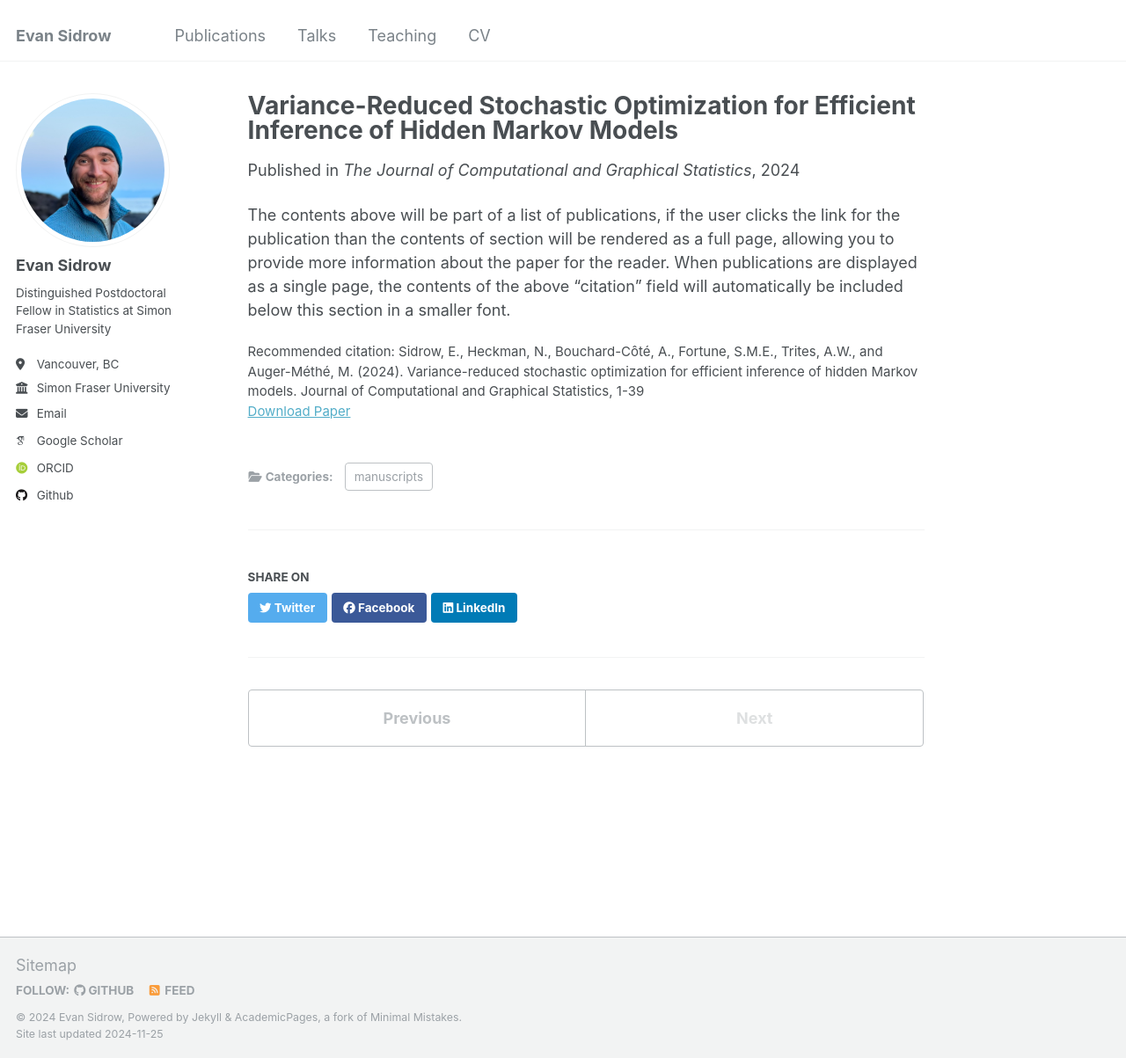
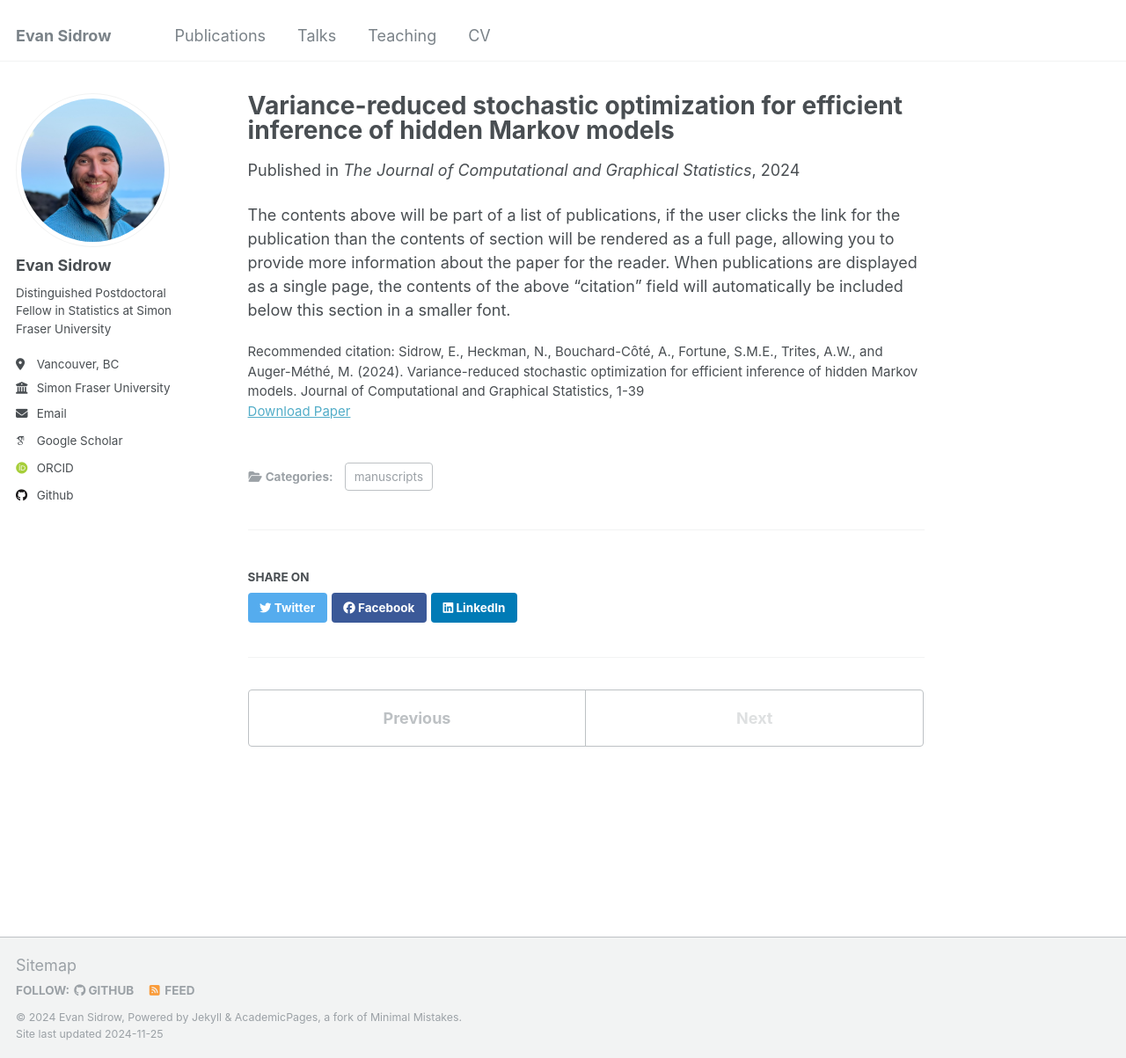
Before and after one commit to EvanSidrow/EvanSidrow.github.io, a Jekyll site: the page built from _publications/2024-06-07.md, in a window 1280 px wide and 1203 px high. Shown: the whole window at 88% size. Built offline with Jekyll 4.4.1, drawn with Linux system fonts in a browser that asks for light colours; some web fonts are replaced.

Commit message:
Update 2024-06-07.md

```diff
--- a/_publications/2024-06-07.md
+++ b/_publications/2024-06-07.md
@@ -1,5 +1,5 @@
 ---
-title: "Variance-Reduced Stochastic Optimization for Efficient Inference of Hidden Markov Models"
+title: "Variance-reduced stochastic optimization for efficient inference of hidden Markov models"
 collection: publications
 category: manuscripts
 permalink: /publication/2024-06-07
```
